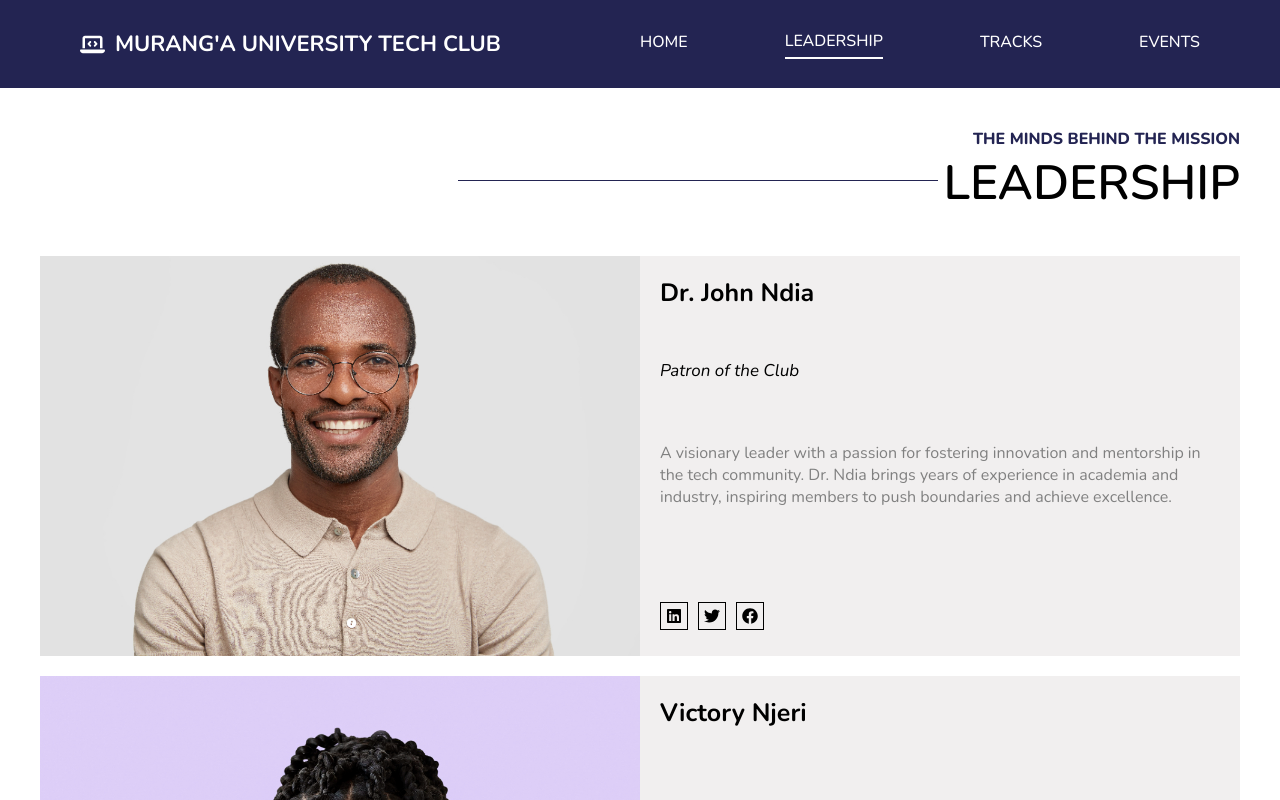
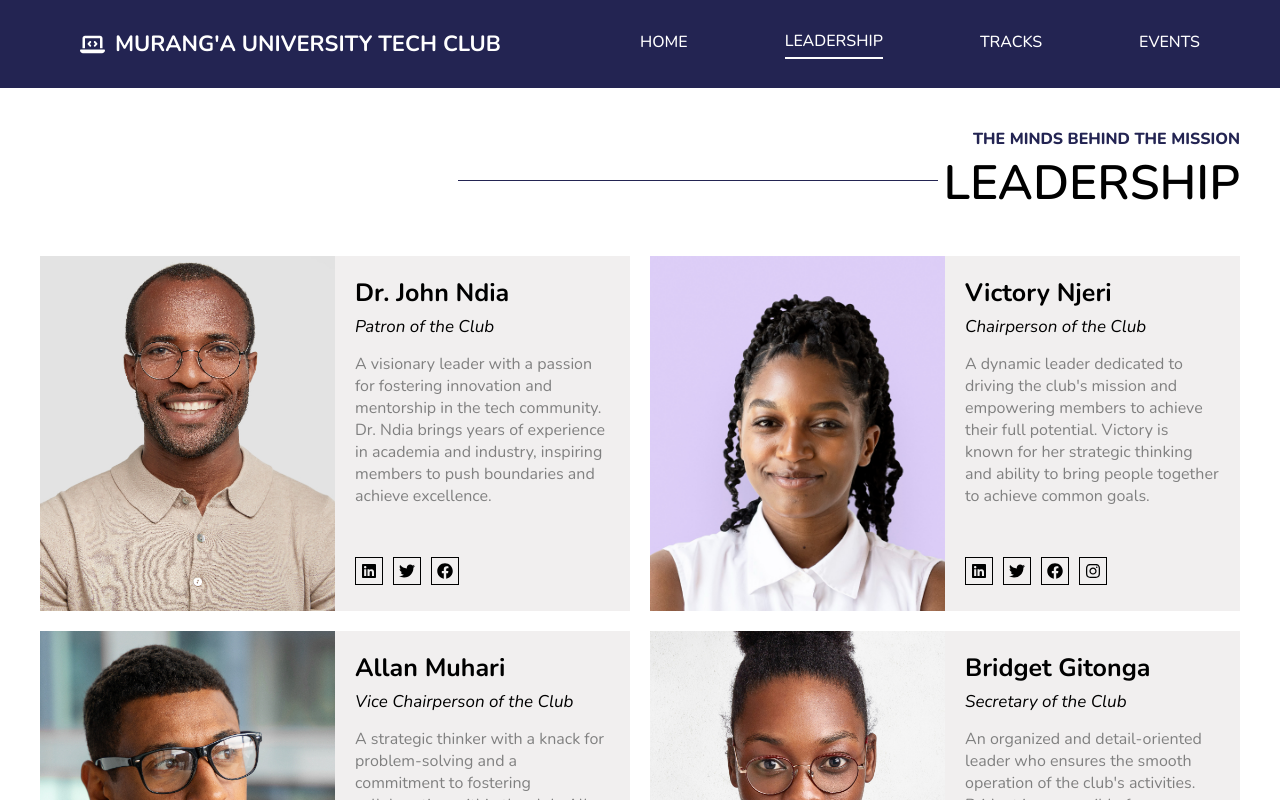
Before and after one commit to Levis155/Murang-a-university-tech-club, a React (Vite) app: page /Leadership in a window 1280 px wide. Shown: the top 800 px of the page. Built offline with nearby package versions, Linux system fonts and the light colour scheme.

Commit message:
change leadership cards display to grid

```diff
--- a/src/Components/LeadershipSection/LeadershipSection.css
+++ b/src/Components/LeadershipSection/LeadershipSection.css
@@ -2,40 +2,36 @@
     padding: 4rem;
 }
 .leadership-cards{
+    display: grid;
+    grid-template-columns: 1fr 1fr;
+    column-gap: 2rem;
+    row-gap: 2rem;
+}
+@media screen and (max-width: 46.875em) {
+  .leadership-cards {
     display: flex;
-    justify-content: center;
-    flex-wrap: wrap;
-    gap: 2rem;
+    flex-direction: column;
+  }
 }
 .leader-card{
     background-color: var(--gray-x-light);
     display: flex;
 }
-@media screen and (max-width: 83.75em) {
-    .leader-card {
-      width: 100%;
-    }
-  }
-
-  @media screen and (max-width: 43.75em) {
+@media screen and (max-width: 78.125em) {
   .leader-card {
     flex-direction: column;
   }
 }
+
 .leader-card-img-cont{
-    width: 27rem;
+    width: 50%;
     height: 100%;
     overflow: hidden;
 }
-@media screen and (max-width: 83.75em) {
-    .leader-card-img-cont {
-      width: 50%;
-    }
-  }
-
-  @media screen and (max-width: 43.75em) {
+@media screen and (max-width: 78.125em) {
   .leader-card-img-cont {
     width: 100%;
+    height: 35rem;
   }
 }
 .leader-card-img-cont img{
@@ -45,22 +41,18 @@
     object-fit: cover;
 }
 .leader-details{
-    width: 35rem;
+    width: 50%;
     padding: 2rem;
     display: flex;
     flex-direction: column;
-}
-@media screen and (max-width: 83.75em) {
-    .leader-details {
-      width: 50%;
     justify-content: space-between;
 }
-  }
-  @media screen and (max-width: 43.75em) {
+@media screen and (max-width: 78.125em) {
   .leader-details {
     width: 100%;
   }
 }
+
 .leader-name{
     color: var(--black-color);
     font-size: 2.5rem;
```
Lines whose indentation alone changed are shown as unchanged.
